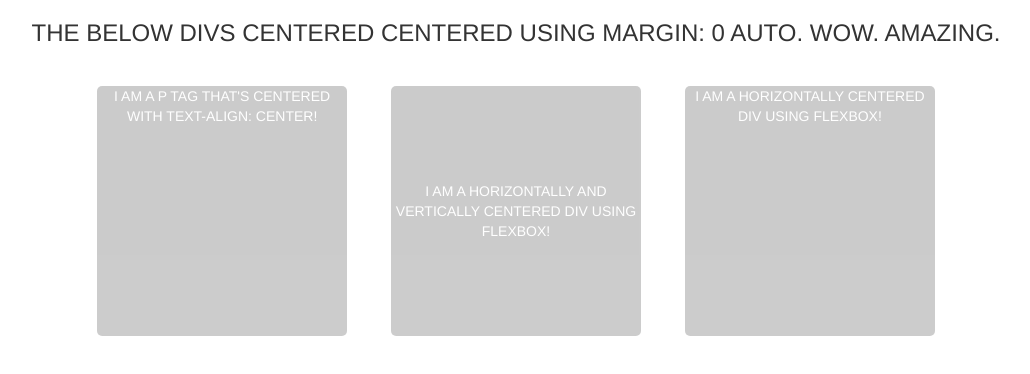
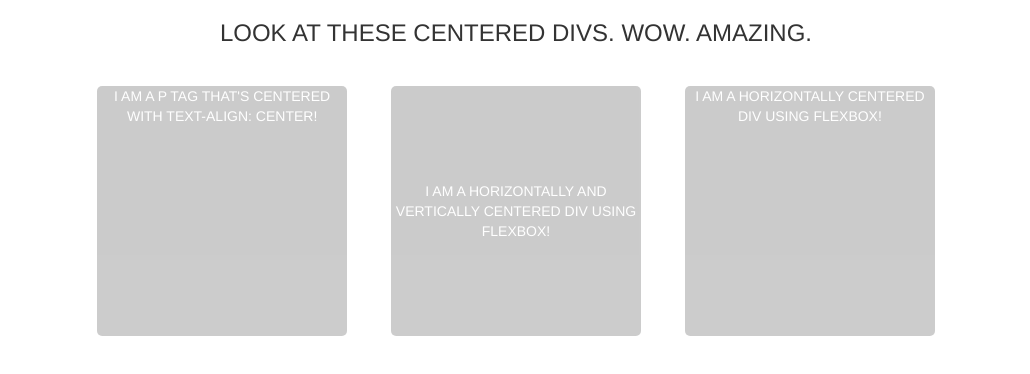
Before and after one commit to andrewomacdonald/templates, a plain HTML site: page centeredDivs.html in a window 1280 px wide. Shown: the whole page, without its empty margins (124-1154 px from the left). Drawn offline with nearby package versions, Linux system fonts and the light colour scheme.

Commit message:
edited centered divs html

```diff
--- a/index.html
+++ b/centeredDivs.html
@@ -5,14 +5,15 @@
     <title>A VERY SIMPLE HTML PAGE</title>
     <!--CDN For Bootstrap if you're using Bootstrap-->
     <link rel="stylesheet" href="https://maxcdn.bootstrapcdn.com/bootstrap/3.3.7/css/bootstrap.min.css">
+
     <!--<link rel="stylesheet" href="FILE PATH TO YOUR CSS GOES HERE!">-->
     <link rel="stylesheet" href="CSS/centering_a_div_vertically_and_horizontally.css">
+
     <!--basic favicon link-->
     <!--<link rel="icon" href="FILE PATH TO FAVICON HERE!" type="image/x-icon">-->
-    <!--CUSTOM CSS SHEETS GO HERE!-->
 </head>
 <body>
-<div class="horizontallyCenteredDiv"><h3><p>THE BELOW DIVS CENTERED CENTERED USING MARGIN: 0 AUTO. WOW. AMAZING.</p></h3></div>
+    <div class="horizontallyCenteredDiv"><h3><p>LOOK AT THESE CENTERED DIVS. WOW. AMAZING.</p></h3></div>
     <div class="centeringBody">
         <div class="greyDiv">
             <p>I AM A P TAG THAT'S CENTERED WITH TEXT-ALIGN: CENTER! </p>
@@ -25,8 +26,7 @@
         </div>
     </div>
 
-<!--SCRIPT TAGS FOR CDNS (JQUERY, ANGULAR, BOOTSTRAP, ETC) AND CUSTOME SCRIPS GO HERE!-->
+<!--SCRIPT TAGS FOR CDNS (JQUERY, ANGULAR, BOOTSTRAP, ETC) AND CUSTOME SCRIPTS GO HERE!-->
 <!--<script src="FILE PATH TO SCRIPT OR LINK TO CDN HERE"></script>-->
-
 </body>
 </html>
```
Lines whose indentation alone changed are shown as unchanged.
